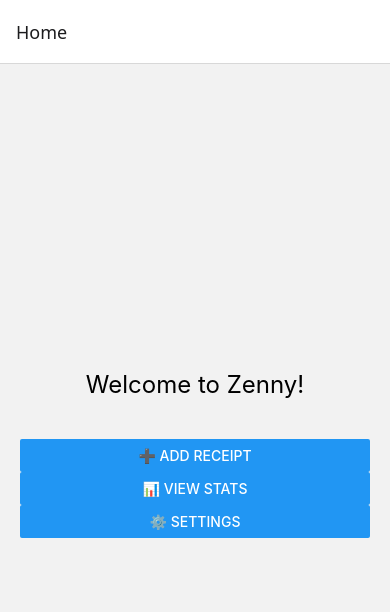
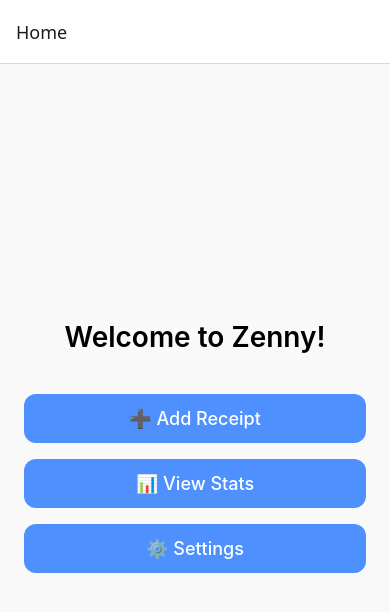
Before and after one commit to cfarwell02/Zenny-app, a React Native app: screen /Home in a window 390 px wide. Shown: the top 612 px of the page. Built offline with nearby package versions, Linux system fonts and the light colour scheme.

Commit message:
Added touchable opacity buttons on HomeScreen for more modern look

```diff
--- a/screens/HomeScreen.js
+++ b/screens/HomeScreen.js
@@ -1,24 +1,31 @@
 import React from "react";
-import { View, Text, Button, StyleSheet } from "react-native";
+import { View, Text, TouchableOpacity, StyleSheet } from "react-native";
 
 const HomeScreen = ({ navigation }) => {
   return (
     <View style={styles.container}>
       <Text style={styles.title}>Welcome to Zenny!</Text>
-      <Button
-        title="➕ Add Receipt"
+
+      <TouchableOpacity
+        style={styles.button}
         onPress={() => navigation.navigate("Add Receipt")}
-      />
+      >
+        <Text style={styles.buttonText}>➕ Add Receipt</Text>
+      </TouchableOpacity>
 
-      <Button
-        title="📊 View Stats"
+      <TouchableOpacity
+        style={styles.button}
         onPress={() => navigation.navigate("Statistics")}
-      />
+      >
+        <Text style={styles.buttonText}>📊 View Stats</Text>
+      </TouchableOpacity>
 
-      <Button
-        title="⚙️ Settings"
+      <TouchableOpacity
+        style={styles.button}
         onPress={() => navigation.navigate("Settings")}
-      />
+      >
+        <Text style={styles.buttonText}>⚙️ Settings</Text>
+      </TouchableOpacity>
     </View>
   );
 };
@@ -27,12 +34,27 @@ const styles = StyleSheet.create({
   container: {
     flex: 1,
     justifyContent: "center",
-    padding: 20,
+    padding: 24,
+    backgroundColor: "#f9f9f9",
   },
   title: {
-    fontSize: 24,
+    fontSize: 28,
+    fontWeight: "600",
     marginBottom: 40,
     textAlign: "center",
+  },
+  button: {
+    backgroundColor: "#4D90FE",
+    paddingVertical: 14,
+    paddingHorizontal: 20,
+    borderRadius: 12,
+    marginBottom: 16,
+  },
+  buttonText: {
+    color: "#fff",
+    fontSize: 18,
+    textAlign: "center",
+    fontWeight: "500",
   },
 });
 
```
